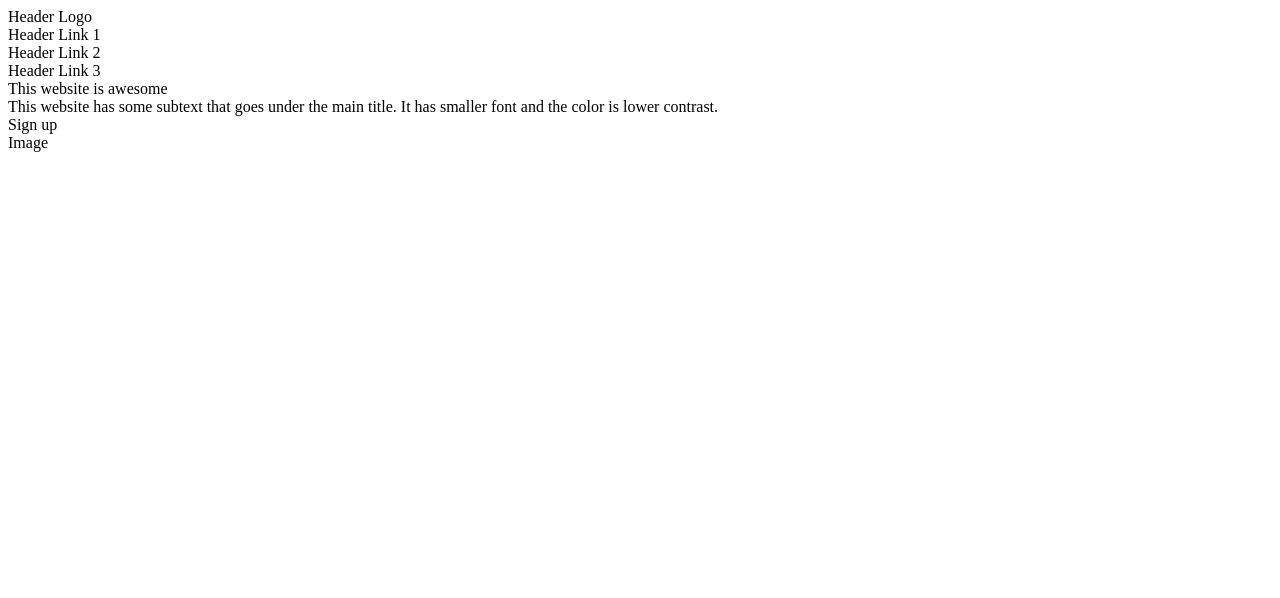
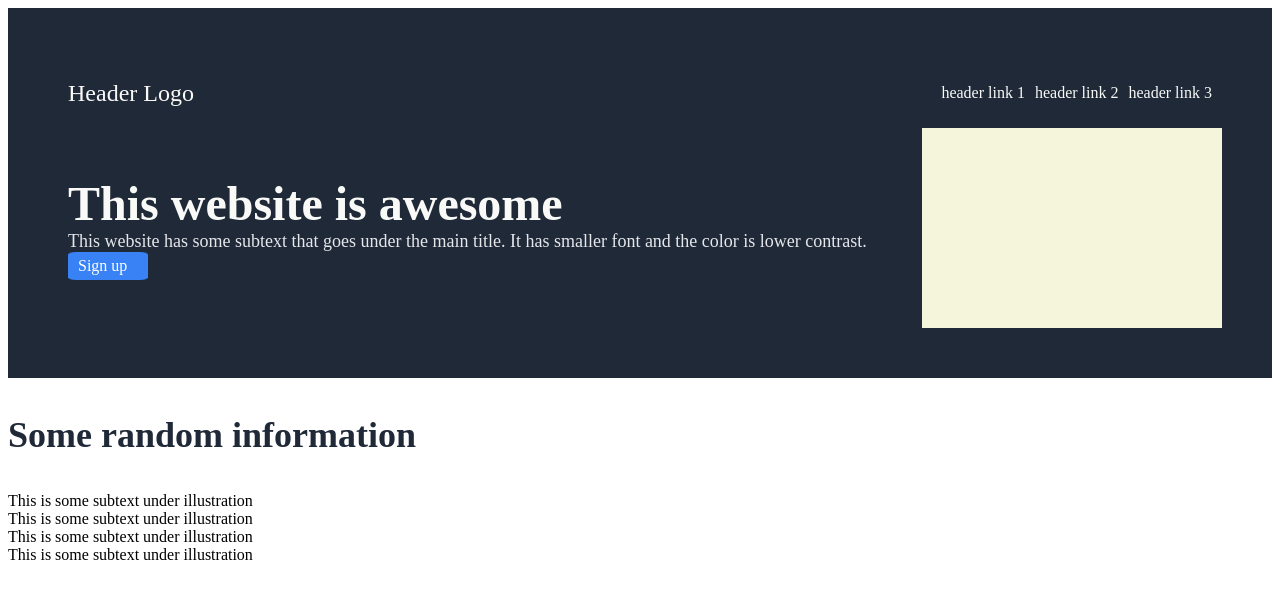
Before and after one commit to jmoriwa/Landing-page, a plain HTML site: page index.html in a window 1280 px wide. Drawn offline with Linux system fonts and the light colour scheme.

Commit message:
finished header section and start html on info section

```diff
--- a/index.html
+++ b/index.html
@@ -8,20 +8,55 @@
 </head>
 <body>
     <div class="header">
-        <div>Header Logo</div>
-        <div>Header Link 1</div>
-        <div>Header Link 2</div>
-        <div>Header Link 3</div>
-
-        <div>This website is awesome</div>
-
-        <div>This website has some subtext that goes under the main title. It has smaller font and the
-            color is lower contrast.
+        <div class="headelement">
+            <div class="logo">Header Logo</div>
+            <ul class="links">
+                <li>header link 1</li>
+                <li>header link 2</li>
+                <li>header link 3</li>
+            </ul>
         </div>
 
-        <div>Sign up</div>
+        <div class="header2">
 
-        <div>Image</div>
+            <div class="header3">
+                <div class="title">This website is awesome</div>
+                <div class="subtitle">This website has some subtext that goes under the main title. It has smaller font and the
+                    color is lower contrast.
+                </div>
+
+                <div class="button">Sign up</div>
+            </div>
+
+            <div class="image"></div>
+        </div>
+
+
+
+    </div>
+
+
+    <div class="info">
+        <p class="random">Some random information</p>
+        <div class="boxes">
+            <div class="card">
+                <div class="descrip">This is some subtext under illustration</div>
+            </div>
+
+            <div class="card">
+                <div class="descrip">This is some subtext under illustration</div>
+            </div>
+
+            <div class="card">
+                <div class="descrip">This is some subtext under illustration</div>
+            </div>
+
+            <div class="card">
+                <div class="descrip">This is some subtext under illustration</div>
+            </div>
+        </div>
+
+
 
 
 
--- a/stylesheet.css
+++ b/stylesheet.css
@@ -0,0 +1,97 @@
+.body{
+    font: roboto "Times New Roman" sans-serif;
+    padding: 0;
+    margin: 0;
+}
+
+
+
+.header{
+    background-color: #1F2937;
+    color: #F9FAF8;
+    display: flex;
+    flex-direction: column;
+    padding: 50px;
+}
+
+.headelement{
+    display: flex;
+    flex-direction: row;
+    /*border: 2px solid;*/
+    /*gap: 100px;  */
+    justify-content: space-between;
+    padding: 10px;
+    align-items: center;
+}
+
+.logo{
+    font-size: 24px;
+    color: #FAF9F8;
+}
+
+.links{
+    display: flex;
+    list-style-type: none;
+    gap: 10px;
+}
+
+.header2{
+    display: flex;
+    align-items: center;
+    justify-content: space-evenly;
+    flex: 1;
+    /*padding: 50px;*/
+    /*border: solid;*/
+}
+
+.header3{
+    display: flex;
+    flex-direction: column;
+    flex:1;
+    margin: 10px;
+    /*padding: 10px;*/
+    /*border: solid;*/
+    text-wrap: ;
+}
+
+.image{
+    display: flex;
+    background-color: beige;
+    width: 300px;
+    height: 200px;
+    /*object-fit: contain;
+    width:100;
+    height: 50;
+    border: solid;*/
+
+}
+
+.title{
+    font-size: 48px;
+    font-weight: bolder;
+    color: #F9FAF8;
+}
+
+.subtitle{
+    font-size: 18px;
+    color: #E5E7EB;
+}
+
+.button{
+    background-color: #3882F6;
+    color: white;
+    padding: 5px 10px;
+    width: 60px;
+    border-radius: 10%;
+
+}
+
+.info{
+
+}
+
+.random{
+    font-size: 36px;
+    color: #1F2937;
+    font-weight: bolder;
+}
```
